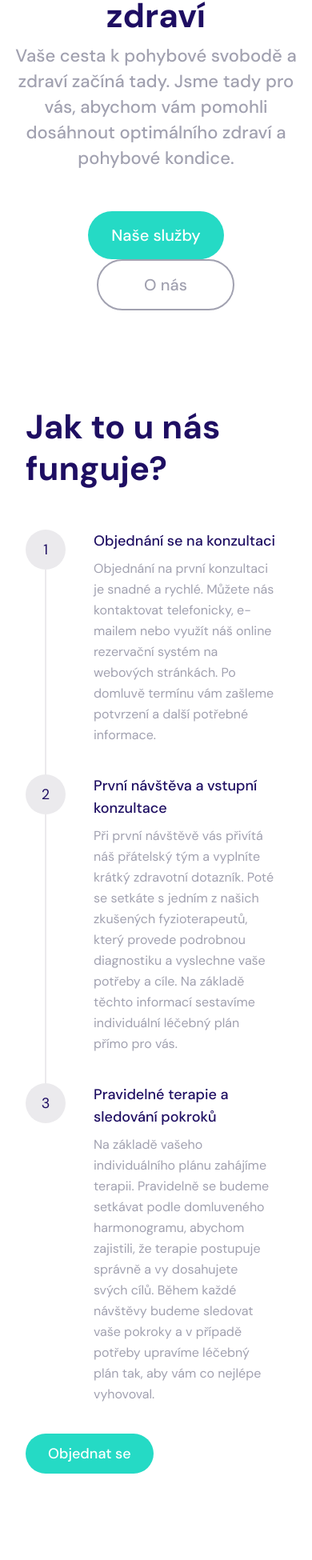
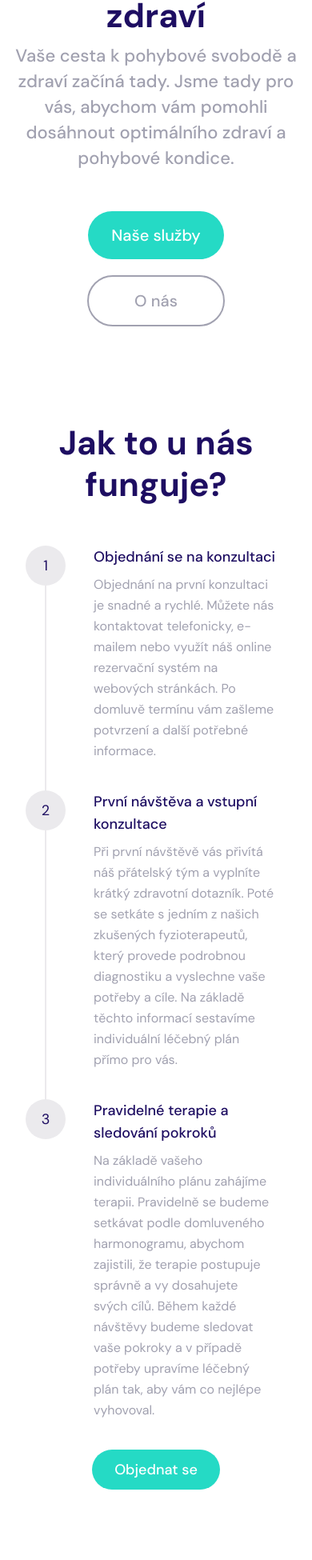
Before and after one commit to iStwer/team-project-and-BE, a React (Create React App) app: page / in a window 390 px wide. Shown: the part 682-2632 px from the top of the page at 80% size. Built offline with nearby package versions, Linux system fonts and the light colour scheme.

Commit message:
fixed small responsiveness issues

```diff
--- a/src/pages/about-us/EmployeeCard.css
+++ b/src/pages/about-us/EmployeeCard.css
@@ -11,20 +11,20 @@
   margin-bottom: 20px;
 }
 
-@media (max-width: 1200px) {
+@media (max-width: 1199.98px) {
   .employee-pic {
     max-width: 90%;
   }
 }
 
-@media (max-width: 992px) {
+@media (max-width: 991.98px) {
   .employee-pic {
     max-width: 90%;
     margin-top: 30px;
   }
 }
 
-@media (max-width: 767.9px) {
+@media (max-width: 767.98px) {
   .employee-pic {
     max-width: 50%;
     margin-top: 45px;
--- a/src/pages/landing-page/LandingPage.css
+++ b/src/pages/landing-page/LandingPage.css
@@ -18,12 +18,6 @@
   line-height: 86px;
   color: var(--heading-color);
   padding-top: 80px;
-}
-
-@media (max-width: 768px) {
-  .logo {
-    font-size: 56px;
-  }
 }
 
 .slogan {
@@ -235,3 +229,40 @@
   font-style: 500;
   line-height: 22px;
 }
+
+@media (max-width: 767.98px) {
+  .contact-us-section {
+    text-align: center;
+    margin-left: 0;
+    margin-top: 70px;
+  }
+  .faq-section {
+    padding-top: 20px;
+  }
+  .booking-btn-sm {
+    display: block;
+    margin: 0 auto;
+  }
+  .services-btn-link {
+    text-decoration: none;
+  }
+
+  .services-btn {
+    display: block;
+    margin: 0 auto;
+  }
+  .booking-btn-sm-link {
+    text-decoration: none;
+  }
+  .faq-heading,
+  .how-to-main-heading {
+    text-align: center;
+  }
+  .about-us-btn {
+    margin-left: 0px;
+    margin-top: 20px;
+  }
+  .logo {
+    font-size: 56px;
+  }
+}
--- a/src/pages/landing-page/LandingPage.tsx
+++ b/src/pages/landing-page/LandingPage.tsx
@@ -34,7 +34,7 @@ export const LandingPage = () => {
           abychom vám pomohli dosáhnout optimálního zdraví a pohybové kondice.
         </article>
         <div className='section2-buttons'>
-          <Link to='/services'>
+          <Link className='services-btn-link' to='/services'>
             <Button className='action-btn services-btn'>Naše služby</Button>
           </Link>
           <Link to='/aboutus'>
@@ -93,13 +93,13 @@ export const LandingPage = () => {
             </div>
           </div>
         </div>
-        <Link to='/bookingform'>
+        <Link className='booking-btn-sm-link' to='/bookingform'>
           <Button className='action-btn booking-btn-sm'>Objednat se</Button>
         </Link>
       </section>
 
       <section className='faq-section' id='faq'>
-        <h2 className='how-to-main-heading'>FAQ</h2>
+        <h2 className='how-to-main-heading faq-heading'>FAQ</h2>
         <Row>
           <Col xs={12} md={8} id='FAQ'>
             {faqs.map((faq) => (
```
